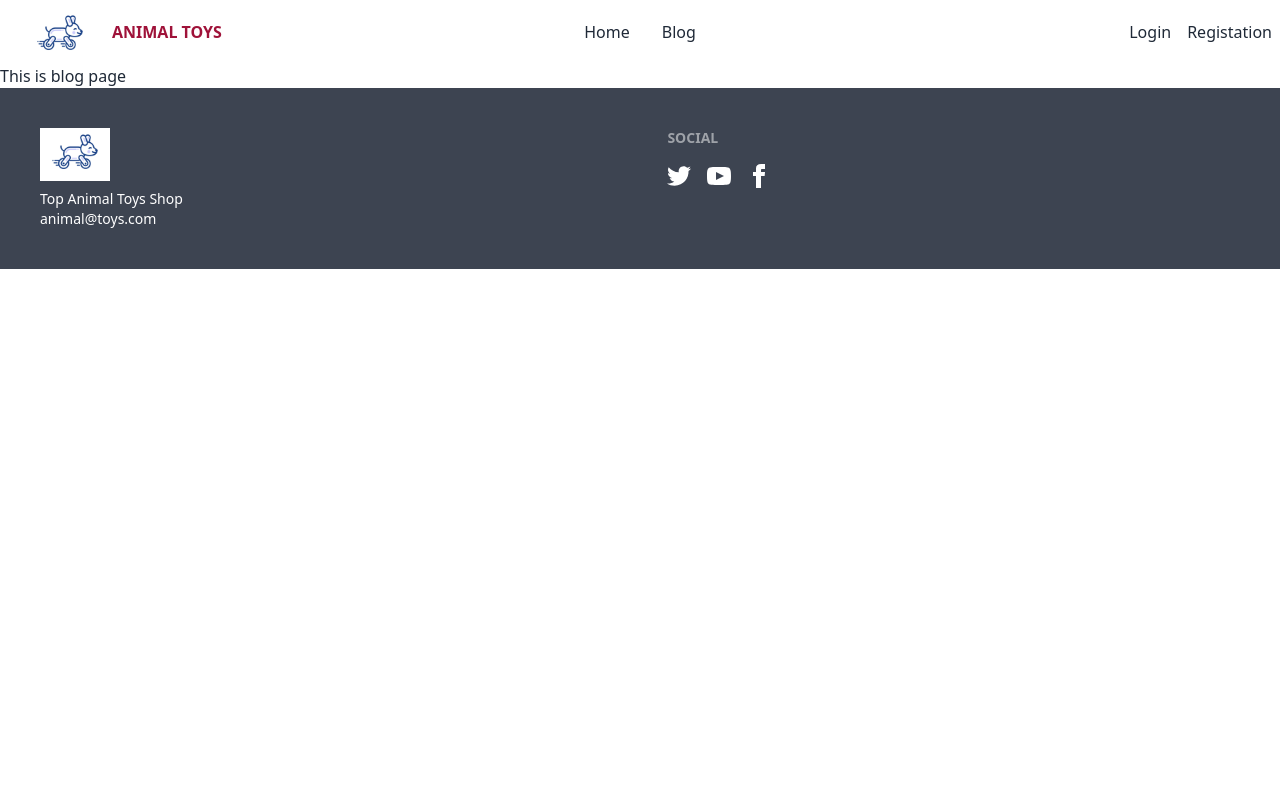
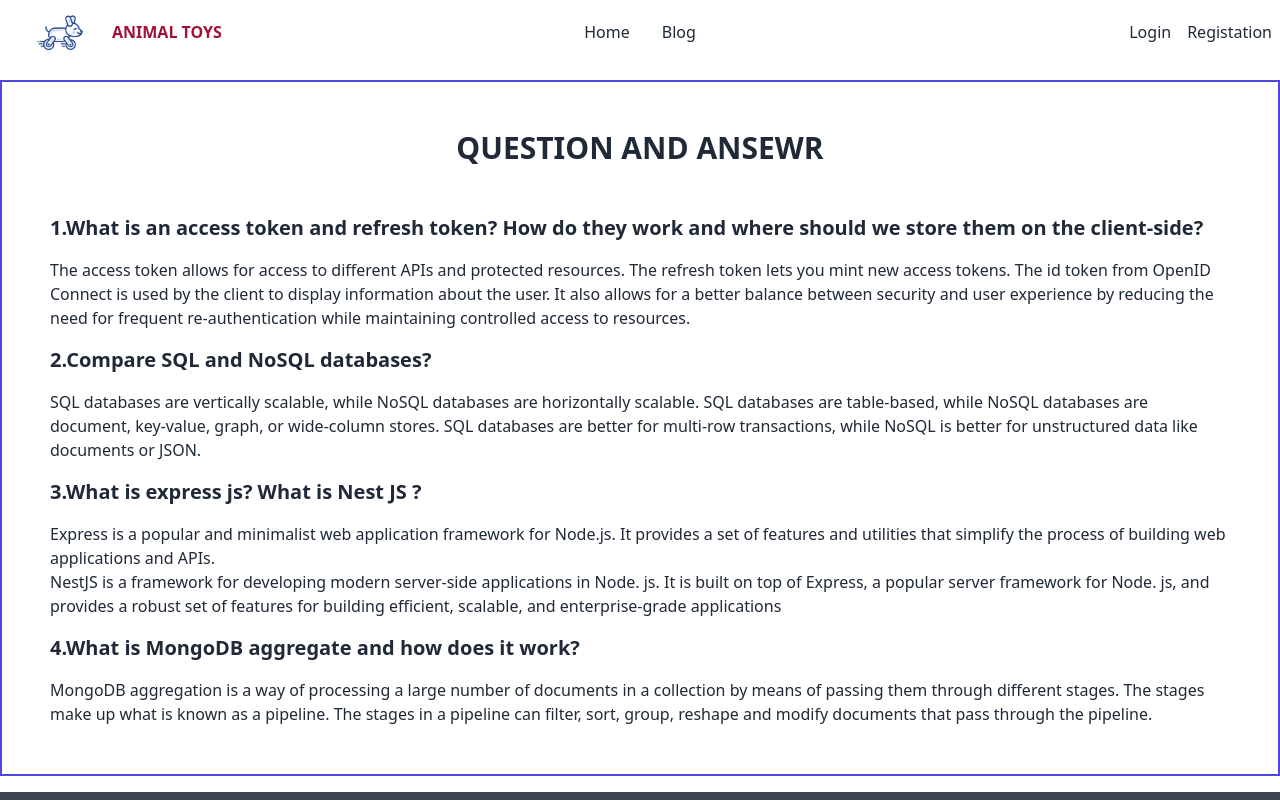
Before and after one commit to Sohag00879/animal-toys-client, a React (Vite) app: page /blog in a window 1280 px wide. Shown: the top 800 px of the page. Built offline with nearby package versions, Linux system fonts and the light colour scheme; no server answers.

Commit message:
added blog page

```diff
--- a/index.html
+++ b/index.html
@@ -4,8 +4,9 @@
     <meta charset="UTF-8" />
     <link rel="icon" type="image/svg+xml" href="/vite.svg" />
     <meta name="viewport" content="width=device-width, initial-scale=1.0" />
-    <title>Vite + React</title>
+    <title>Animal-Toys</title>
   </head>
+
   <body>
     <div id="root"></div>
     <script type="module" src="/src/main.jsx"></script>
--- a/src/pages/Blog/Blog.jsx
+++ b/src/pages/Blog/Blog.jsx
@@ -1,7 +1,63 @@
 const Blog = () => {
   return (
-    <div>
-      <h2>This is blog page</h2>
+    <div className="border-2 border-indigo-600 p-12 mt-4 mb-4">
+      <h2 className="text-3xl font-bold text-center mb-12">
+        QUESTION AND ANSEWR
+      </h2>
+      <div>
+        <h2 className="text-xl font-semibold mb-4 mt-4">
+          1.What is an access token and refresh token? How do they work and
+          where should we store them on the client-side?
+        </h2>
+        <p>
+          The access token allows for access to different APIs and protected
+          resources. The refresh token lets you mint new access tokens. The id
+          token from OpenID Connect is used by the client to display information
+          about the user. It also allows for a better balance between security
+          and user experience by reducing the need for frequent
+          re-authentication while maintaining controlled access to resources.
+        </p>
+      </div>
+      <div>
+        <h2 className="text-xl font-semibold mb-4 mt-4">
+          2.Compare SQL and NoSQL databases?
+        </h2>
+        <p>
+          SQL databases are vertically scalable, while NoSQL databases are
+          horizontally scalable. SQL databases are table-based, while NoSQL
+          databases are document, key-value, graph, or wide-column stores. SQL
+          databases are better for multi-row transactions, while NoSQL is better
+          for unstructured data like documents or JSON.
+        </p>
+      </div>
+      <div>
+        <h2 className="text-xl font-semibold mb-4 mt-4">
+          3.What is express js? What is Nest JS ?
+        </h2>
+        <p>
+          Express is a popular and minimalist web application framework for
+          Node.js. It provides a set of features and utilities that simplify the
+          process of building web applications and APIs.
+        </p>
+        <p>
+          NestJS is a framework for developing modern server-side applications
+          in Node. js. It is built on top of Express, a popular server framework
+          for Node. js, and provides a robust set of features for building
+          efficient, scalable, and enterprise-grade applications
+        </p>
+      </div>
+      <div>
+        <h2 className="text-xl font-semibold mb-4 mt-4">
+          4.What is MongoDB aggregate and how does it work?
+        </h2>
+        <p>
+          MongoDB aggregation is a way of processing a large number of documents
+          in a collection by means of passing them through different stages. The
+          stages make up what is known as a pipeline. The stages in a pipeline
+          can filter, sort, group, reshape and modify documents that pass
+          through the pipeline.
+        </p>
+      </div>
     </div>
   );
 };
```
